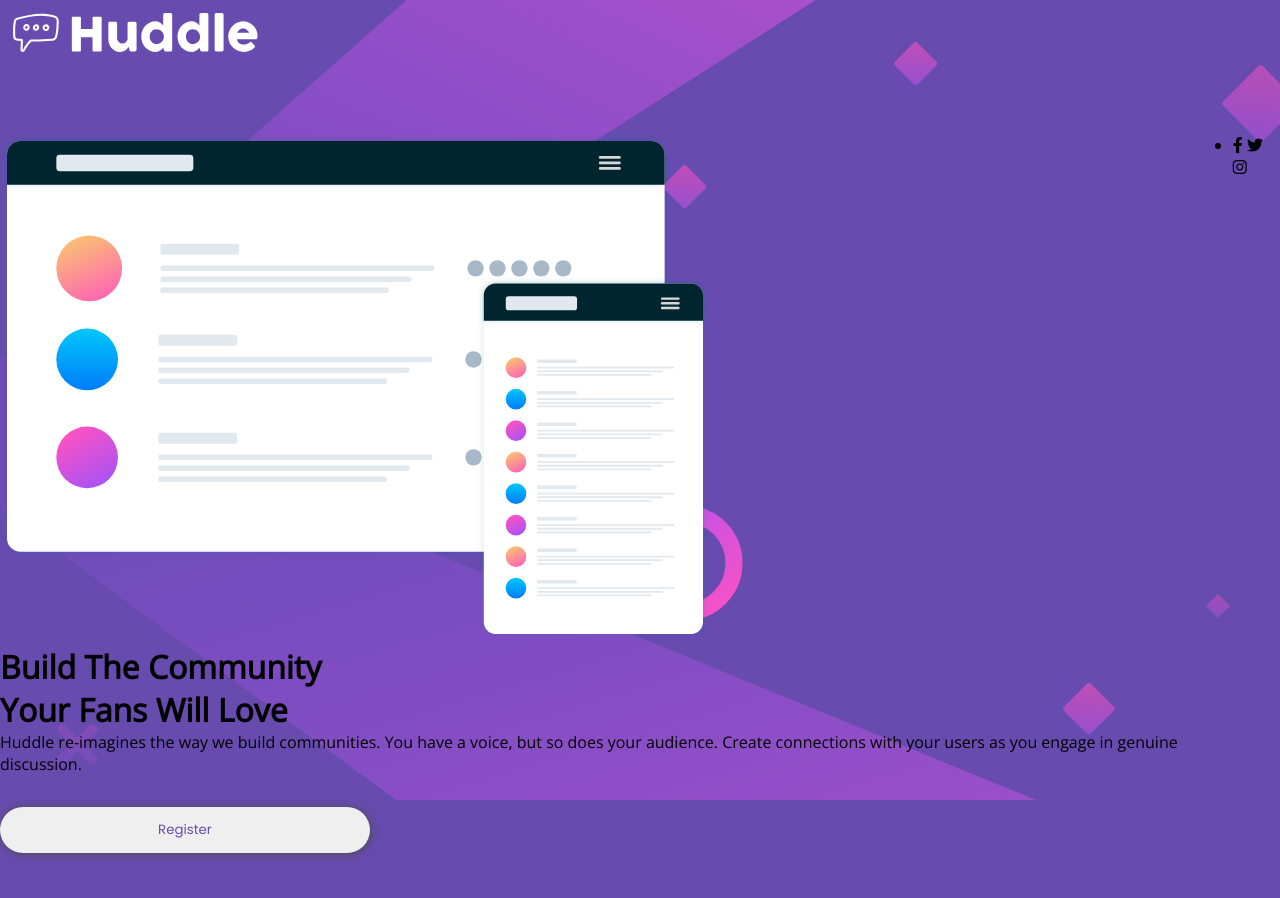
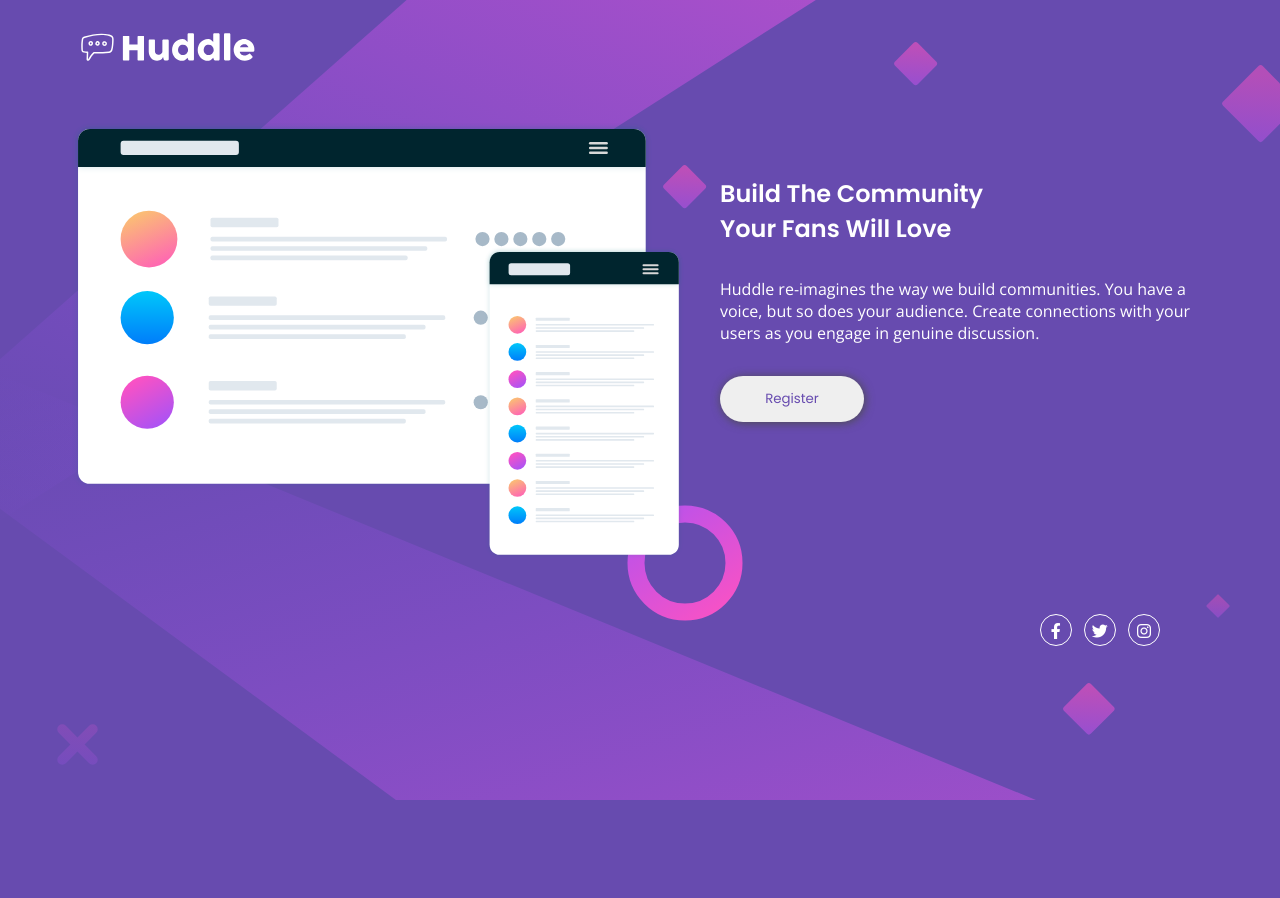
Before and after one commit to davidotch/huddle-landing-page-with-single-introductory-section-master, a plain HTML site: page index.html in a window 1280 px wide. After the commit the page ends 800 px from the top, so only its background shows below. Drawn offline with nearby package versions, Linux system fonts and the light colour scheme.

Commit message:
fix structure html

```diff
--- a/index.html
+++ b/index.html
@@ -22,31 +22,18 @@
 </head>
 
 <body>
-
-  <main>
-
-    <nav class="logo">
-      <img src="./images/logo.svg" alt="logo">
-    </nav>
-
   <div class="container">
 
-      <div class="cards">
-
-        <div class="mockup">
-          <img class="illMockup" src="./images/illustration-mockups.svg" alt="mockup">
+    <div class="col-left">
+      <img class="logo" src="./images/logo.svg" alt="logo">
+      <img class="mockup" src="./images/illustration-mockups.svg" alt="mockup">
     </div>
 
-        <div class="content">
-          <h1>Build The Community<br> Your Fans Will Love</h1>
+    <div class="col-right">
+      <h2>Build The Community<br> Your Fans Will Love</h2>
       <p>Huddle re-imagines the way we build communities. You have a voice, but so does your audience.
         Create connections with your users as you engage in genuine discussion.</p>
       <button type="button">Register</button>
-        </div>
-
-      </div>
-
-      <div class="social">
       <ul>
         <li>
           <i class="fa-brands fa-facebook-f"></i>
@@ -57,8 +44,6 @@
     </div>
 
   </div>
-  </main>
-
 </body>
 
 </html>
```
Lines whose indentation alone changed are shown as unchanged.
